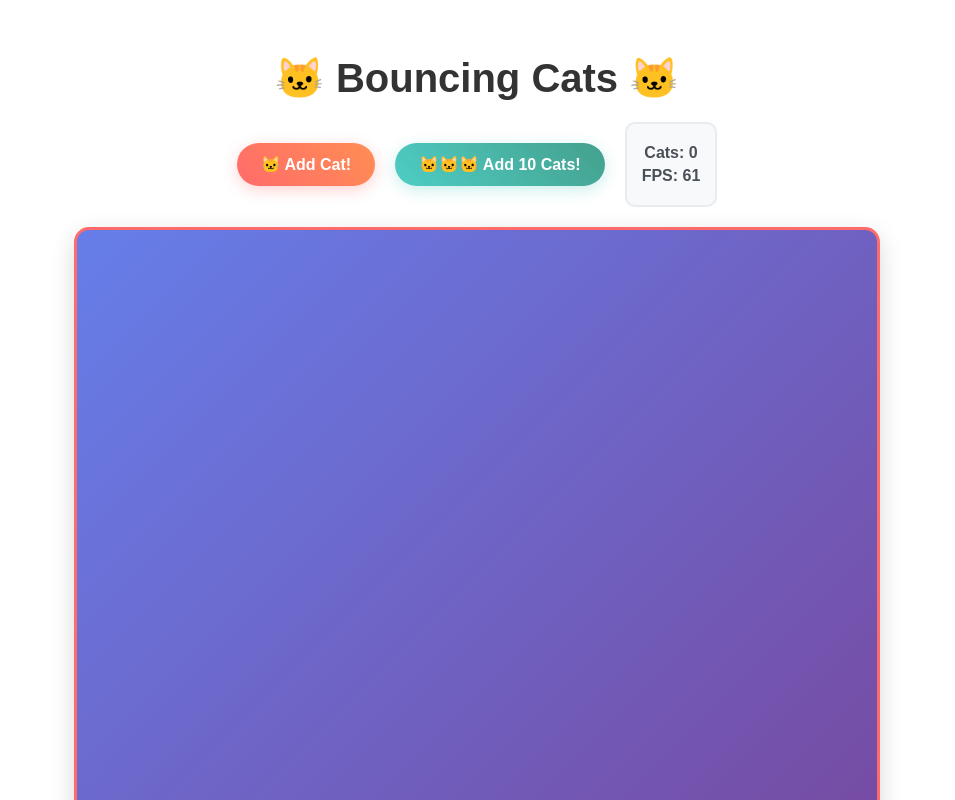
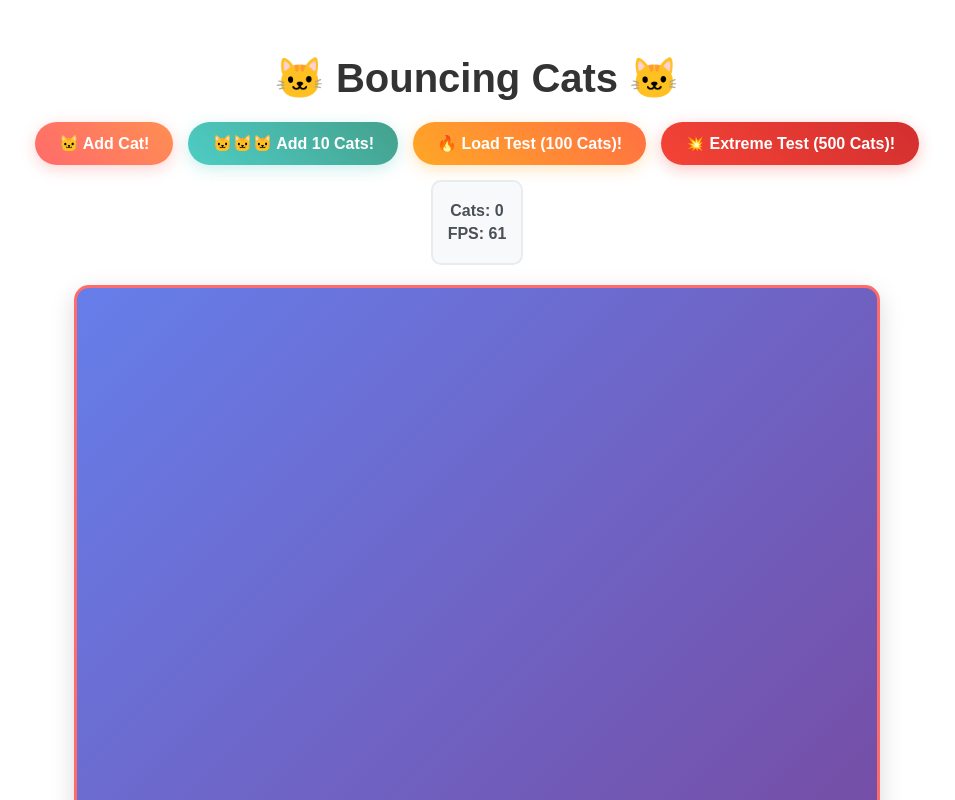
Before and after one commit to Colorful12/container-try, an Angular app in the folder frontend/: page / in a window 1280 px wide. Shown: the top 800 px of the page, without its empty margins (163-1118 px from the left). Built offline with nearby package versions, Linux system fonts and the light colour scheme; no server answers.

Commit message:
一生止まれない猫ちゃんにするため

```diff
--- a/frontend/src/app/app.html
+++ b/frontend/src/app/app.html
@@ -2,8 +2,12 @@
     <h1>🐱 Bouncing Cats 🐱</h1>
 
     <div class="controls">
-        <button (click)="addCat()" class="add-cat-btn">🐱 Add Cat!</button>
-        <button (click)="addMultipleCats()" class="add-cats-btn">🐱🐱🐱 Add 10 Cats!</button>
+        <div class="button-row">
+            <button (click)="addCat()" class="add-cat-btn">🐱 Add Cat!</button>
+            <button (click)="addMultipleCats()" class="add-cats-btn">🐱🐱🐱 Add 10 Cats!</button>
+            <button (click)="addLoadTestCats()" class="load-test-btn">🔥 Load Test (100 Cats)!</button>
+            <button (click)="addExtremeLoadTest()" class="extreme-btn">💥 Extreme Test (500 Cats)!</button>
+        </div>
         <div class="stats">
             <p>Cats: {{ cats.length }}</p>
             <p>FPS: {{ fps }}</p>
--- a/frontend/src/app/app.scss
+++ b/frontend/src/app/app.scss
@@ -15,14 +15,23 @@ h1 {
 .controls {
     margin-bottom: 20px;
     display: flex;
+    flex-direction: column;
+    align-items: center;
+    gap: 15px;
+}
+
+.button-row {
+    display: flex;
     justify-content: center;
     align-items: center;
-    gap: 20px;
+    gap: 15px;
     flex-wrap: wrap;
 }
 
 .add-cat-btn,
-.add-cats-btn {
+.add-cats-btn,
+.load-test-btn,
+.extreme-btn {
     padding: 12px 24px;
     font-size: 16px;
     border: none;
@@ -44,8 +53,22 @@ h1 {
     box-shadow: 0 4px 15px rgba(78, 205, 196, 0.3);
 }
 
+.load-test-btn {
+    background: linear-gradient(45deg, #FFA726, #FF7043);
+    color: white;
+    box-shadow: 0 4px 15px rgba(255, 167, 38, 0.3);
+}
+
+.extreme-btn {
+    background: linear-gradient(45deg, #F44336, #D32F2F);
+    color: white;
+    box-shadow: 0 4px 15px rgba(244, 67, 54, 0.3);
+}
+
 .add-cat-btn:hover,
-.add-cats-btn:hover {
+.add-cats-btn:hover,
+.load-test-btn:hover,
+.extreme-btn:hover {
     transform: translateY(-2px);
     box-shadow: 0 6px 20px rgba(0, 0, 0, 0.2);
 }
@@ -55,6 +78,7 @@ h1 {
     padding: 15px;
     border-radius: 10px;
     border: 2px solid #e9ecef;
+    text-align: center;
 }
 
 .stats p {
--- a/frontend/src/app/app.ts
+++ b/frontend/src/app/app.ts
@@ -78,8 +78,8 @@ export class AppComponent implements OnInit, OnDestroy {
       id: catData.id,
       x: catData.x || Math.random() * 700,
       y: catData.y || Math.random() * 500,
-      vx: (Math.random() - 0.5) * 4,
-      vy: (Math.random() - 0.5) * 4,
+      vx: (Math.random() - 0.5) * 8,
+      vy: (Math.random() - 0.5) * 8,
       size: 30 + Math.random() * 20
     };
     this.cats.push(cat);
@@ -98,6 +98,20 @@ export class AppComponent implements OnInit, OnDestroy {
   addMultipleCats() {
     for (let i = 0; i < 10; i++) {
       setTimeout(() => this.addCat(), i * 100);
+    }
+  }
+
+  addLoadTestCats() {
+    console.log('🔥 Starting Load Test: 100 cats');
+    for (let i = 0; i < 100; i++) {
+      setTimeout(() => this.addCat(), i * 50); // より速く追加
+    }
+  }
+
+  addExtremeLoadTest() {
+    console.log('💥 Starting Extreme Load Test: 500 cats');
+    for (let i = 0; i < 500; i++) {
+      setTimeout(() => this.addCat(), i * 20); // 非常に速く追加
     }
   }
 
@@ -131,31 +145,33 @@ export class AppComponent implements OnInit, OnDestroy {
       // キャンバスクリア
       ctx.clearRect(0, 0, canvas.width, canvas.height);
 
-      // 重力と物理演算
-      const gravity = 0.2;
-      const friction = 0.98;
-      const bounce = 0.7;
+      // 物理演算（重力なし、完全反射、エネルギー保存）
+      const friction = 1.0;   // 摩擦なし（エネルギー完全保存）
+      const bounce = 1.0;     // 完全反射
 
       this.cats.forEach(cat => {
-        // 重力適用
-        cat.vy += gravity;
-
         // 速度更新
         cat.x += cat.vx;
         cat.y += cat.vy;
 
-        // 摩擦
-        cat.vx *= friction;
-        cat.vy *= friction;
+        // 摩擦なし（エネルギー完全保存）
+        // cat.vx *= friction;  // コメントアウト
+        // cat.vy *= friction;  // コメントアウト
 
-        // 境界チェック
-        if (cat.x <= 0 || cat.x >= canvas.width - cat.size) {
-          cat.vx *= -bounce;
-          cat.x = Math.max(0, Math.min(canvas.width - cat.size, cat.x));
+        // 境界チェックと完全反射
+        if (cat.x <= 0) {
+          cat.vx = Math.abs(cat.vx) * bounce; // 右向きに反射
+          cat.x = 0;
+        } else if (cat.x >= canvas.width - cat.size) {
+          cat.vx = -Math.abs(cat.vx) * bounce; // 左向きに反射
+          cat.x = canvas.width - cat.size;
         }
 
-        if (cat.y >= canvas.height - cat.size) {
-          cat.vy *= -bounce;
+        if (cat.y <= 0) {
+          cat.vy = Math.abs(cat.vy) * bounce; // 下向きに反射
+          cat.y = 0;
+        } else if (cat.y >= canvas.height - cat.size) {
+          cat.vy = -Math.abs(cat.vy) * bounce; // 上向きに反射
           cat.y = canvas.height - cat.size;
         }
 
```
Also changed, not shown: 1 other file (tests, documents, lock files or other folders).
